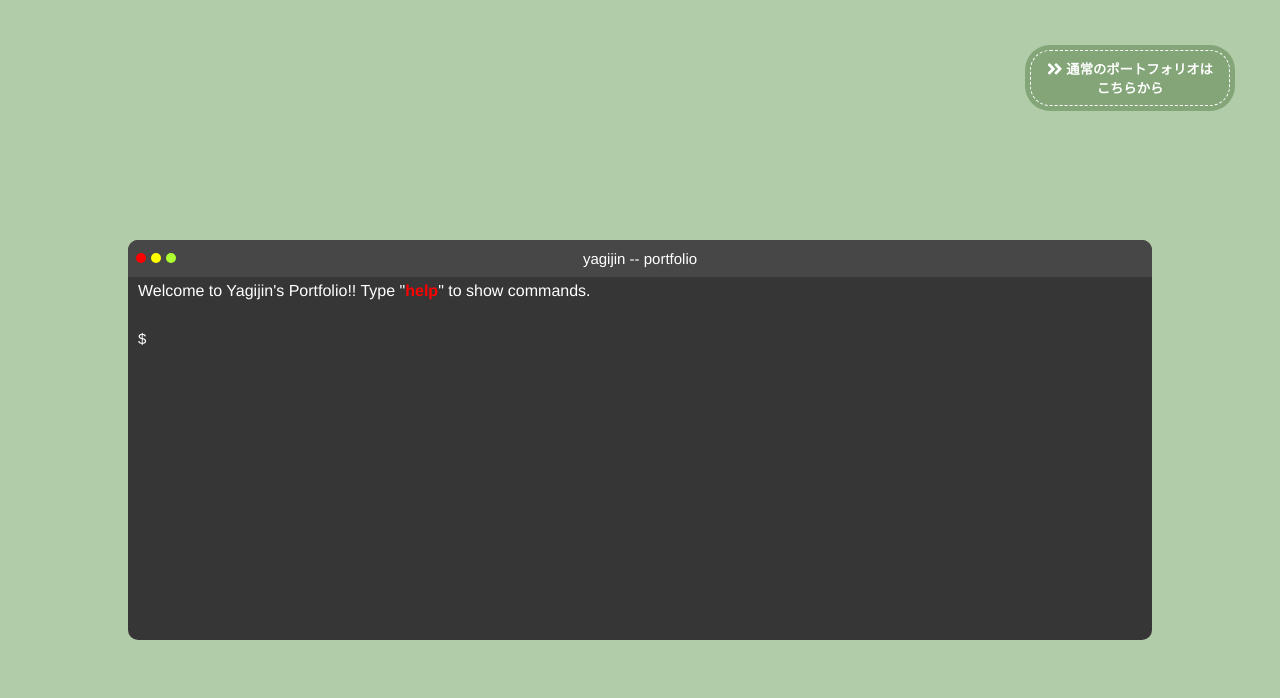
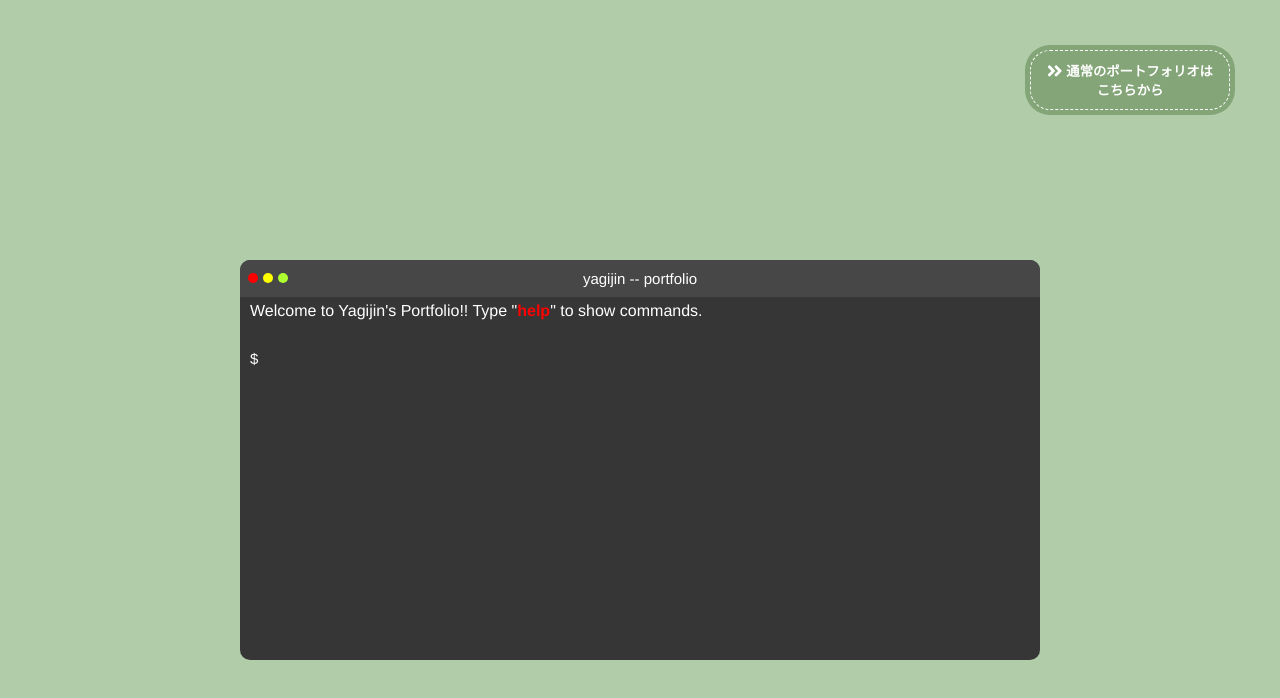
Before and after one commit to yagijin/Website_yagijin, a React (Create React App) app: page /#/ in a window 1280 px wide. Shown: the top 698 px of the page. Built offline with nearby package versions, Linux system fonts and the light colour scheme.

Commit message:
FIX:ボタンが半分効かない問題を修正

```diff
--- a/src/components/Cmd.css
+++ b/src/components/Cmd.css
@@ -3,7 +3,7 @@
 }
 
 .portfolio-box {
-    height: 10vh;
+    height: 15vh;
     text-align: right;
 }
 
@@ -11,7 +11,7 @@
     margin-top: 50px;
     margin-right: 50px;
     border-radius: 20px;
-    height: 70%;
+    height: 50%;
     width: 200px;
     color: #ffffff;
     font-weight: bold;
@@ -21,13 +21,18 @@
     border: dashed 1px #FFF;
 }
 
+.portfolio-button:hover{
+    outline: 0;
+    background-color: hsl(107, 15%, 36%);
+    box-shadow: 0px 0px 0px 5px hsl(107, 15%, 36%);
+}
+
 .portfolio-button:focus{
     outline: 0;
-    background-color: hsl(107, 15%, 36%);
 }
 
 .cmd-background {
-    height: 90vh;
+    height: 85vh;
     position: relative;
     text-align: center;
     align-items: center;
@@ -42,6 +47,7 @@
 
 .cmd-console {
     width: 80%;
+    max-width: 800px;
     height: 400px;
     border-radius: 10px;
     background: hsl(0, 0%, 21%);
```
